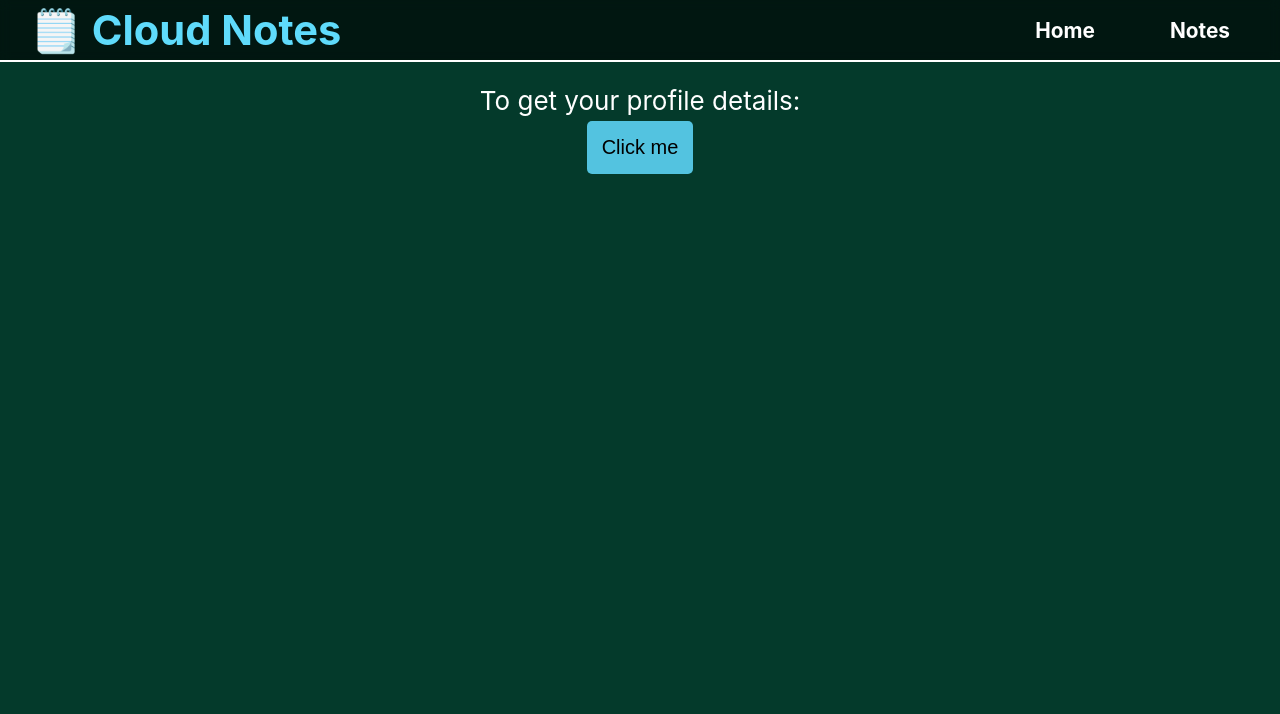
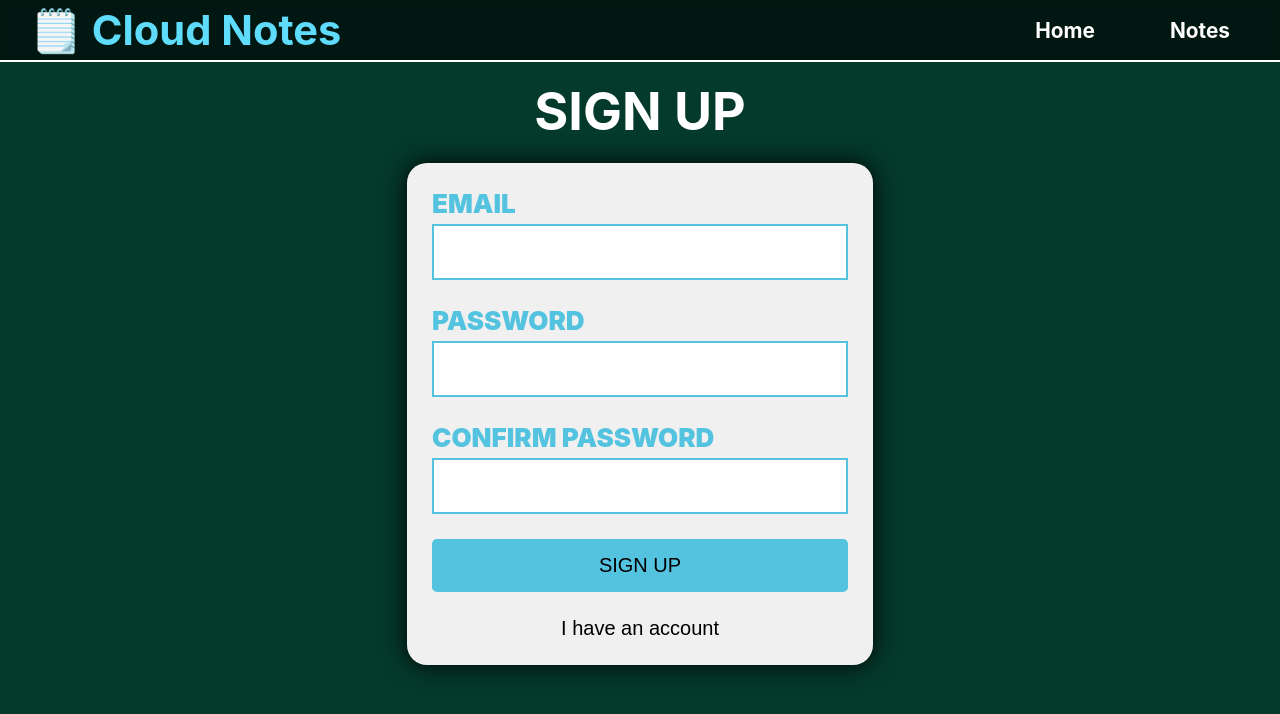
Before and after one commit to RiddhRam/Cloud-Notes, a React (Create React App) app: page /login in a window 1280 px wide. Shown: the top 714 px of the page. Built offline with nearby package versions, Linux system fonts and the light colour scheme.

Commit message:
Updated the log in layout

```diff
--- a/src/App.tsx
+++ b/src/App.tsx
@@ -1,10 +1,45 @@
-import { BrowserRouter, Routes, Route } from 'react-router-dom';
+import { BrowserRouter, Routes, Route, Navigate } from 'react-router-dom';
+import { useState } from 'react';
+import axios from 'axios'
 import Login from './routes/Login';
 import NotesView from './routes/NotesView';
 import './App.css';
 import NavBar from './components/NavBar';
 
+interface ProfileData {
+  profile_name: string
+  about_me: string
+}
+
 function App() {
+
+  const [profileData, setProfileData] = useState<ProfileData | null>(null);
+
+  function handleLogin() {
+    axios({
+      method: "GET",
+      url: "/profile",
+    })
+      .then((response) => {
+        const res = response.data;
+        setProfileData({
+          profile_name: res.name,
+          about_me: res.about,
+        });
+        // After successful login, the routes below will automatically redirect.
+      })
+      .catch((error) => {
+        if (error.response) {
+          console.log(error.response);
+          console.log(error.response.status);
+          console.log(error.response.headers);
+        }
+      });
+  }
+
+  function handleLogout() {
+    setProfileData(null);
+  }
 
   return (
     <>
@@ -16,21 +51,21 @@ function App() {
           <Route
             path="/"
             element={
-                <Login/>
+                !profileData ? <Navigate to="/login" /> : <Navigate to="/notes" />
             }
           ></Route>
 
           <Route
             path="/login"
             element={
-                <Login/>
+                !profileData ? <Login onLogin={handleLogin} /> : <Navigate to="/notes" />
             }
           ></Route>
 
           <Route
             path="/notes"
             element={
-                <NotesView/>
+                profileData ? <NotesView onLogout={handleLogout}/> : <Navigate to="/login" />
             }
           ></Route>
 
--- a/src/routes/Login.tsx
+++ b/src/routes/Login.tsx
@@ -1,44 +1,56 @@
 import '../App.css'
 import { useState } from 'react'
-import axios from 'axios'
 
-interface ProfileData {
-  profile_name: string
-  about_me: string
+type LoginProps = {
+    onLogin: () => void;
 }
 
-export default function Login() {
-    const [profileData, setProfileData] = useState<ProfileData | null>(null)
-
-    function getData() {
-        axios({
-            method: "GET",
-            url:"/profile",
-        })
-        .then((response) => {
-            const res =response.data
-            setProfileData(({
-            profile_name: res.name,
-            about_me: res.about}))
-        }).catch((error) => {
-            if (error.response) {
-            console.log(error.response)
-            console.log(error.response.status)
-            console.log(error.response.headers)
-            }
-        })
-    }
+export default function Login({ onLogin }: LoginProps) {
+    const [isLoggingIn, setIsLoggingIn] = useState(false)
 
     return (
     <>
         <div className='App-body'>
+            <h1 style={{ marginTop: "0"}}> {isLoggingIn ? "LOG IN" : "SIGN UP"} </h1>
 
-            <p>To get your profile details: </p><button onClick={getData}>Click me</button>
-            {profileData && <div>
-                <p>Profile name: {profileData.profile_name}</p>
-                <p>About me: {profileData.about_me}</p>
+            <div className='InputSection'>
+                <div className='InputField'>
+                    <label>EMAIL</label>
+                    <input
+                        type="email"
+                        name="email_address"
+                        required
+                    />
                 </div>
-            }
+
+                <div className='InputField'>
+                    <label>PASSWORD</label>
+                    <input
+                        type="password"
+                        name="password"
+                        required
+                    />
+                </div>
+
+                {!isLoggingIn &&
+                <div className='InputField'>
+                    <label>CONFIRM PASSWORD</label>
+                    <input
+                        type="password"
+                        name="confirm_password"
+                        required
+                    />
+                </div>
+                }
+
+                <button onClick={onLogin}>{isLoggingIn ? "LOG IN" : "SIGN UP"}</button>
+
+                <button
+                onClick={() => setIsLoggingIn(!isLoggingIn)}
+                style={{ backgroundColor: "rgb(0, 0, 0, 0)", padding: "0"}}>
+                    {isLoggingIn ? "I don't have an account" : "I have an account"}
+                    </button>
+            </div>
         </div>
     </>
     )
--- a/src/routes/NotesView.tsx
+++ b/src/routes/NotesView.tsx
@@ -1,5 +1,9 @@
 import '../App.css'
 
-export default function NotesView() {
+type NotesViewProps = {
+    onLogout: () => void;
+}
+
+export default function NotesView({ onLogout }: NotesViewProps) {
     return <></>
 }
```
